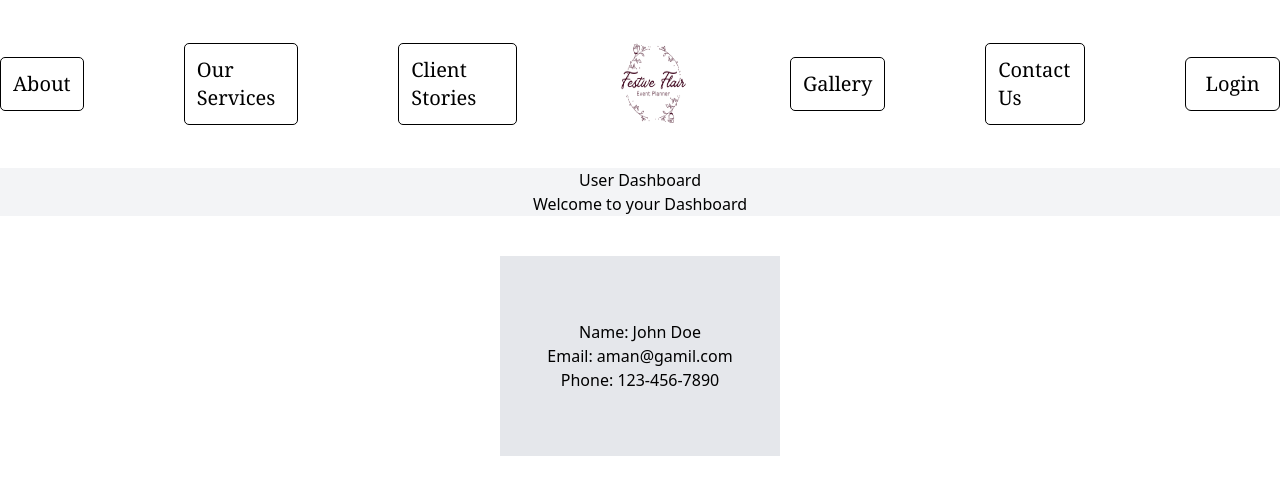
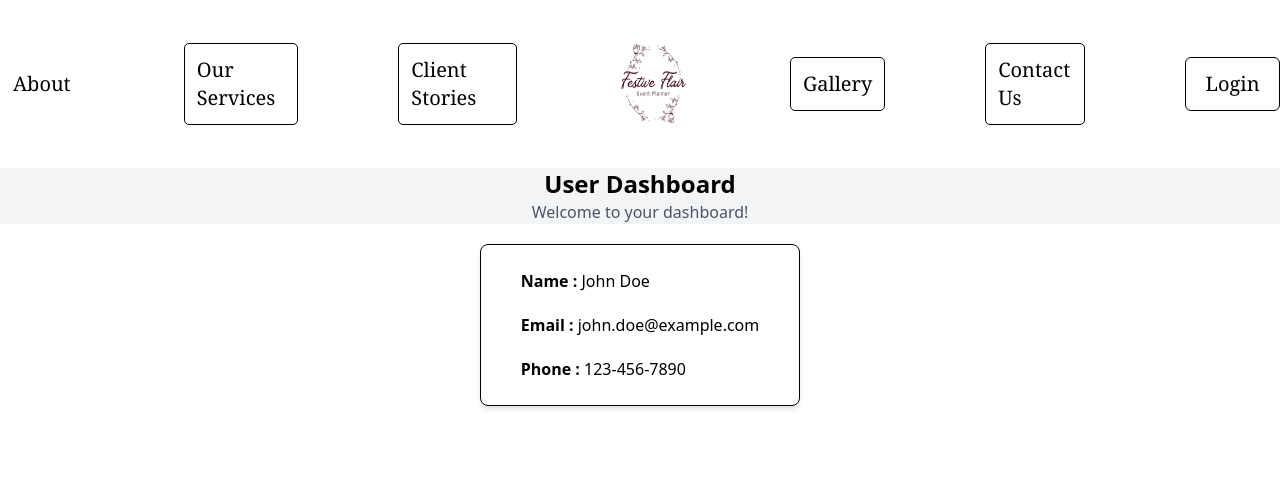
Before and after one commit to amanpatel8982/Events-Planner, a React (Vite) app in the folder client/: page /userDashboard in a window 1280 px wide. Shown: the top 494 px of the page. Built offline with nearby package versions, Linux system fonts and the light colour scheme; no server answers.

Commit message:
UserDashboard

```diff
--- a/client/src/components/Hero.jsx
+++ b/client/src/components/Hero.jsx
@@ -6,7 +6,7 @@ const Hero = () => {
       <div className="mt-[-11%] relative h-198 flex justify-center items-center">
         <img src={background} alt="" className="absolute inset-0 w-full h-full -z-10 object-cover"/>
 
-        <div className="absolute inset-0 bg-black opacity-40">
+        <div className="absolute inset-0 bg-black opacity-50">
 
         </div>
         <div className="grid gap-20 justify-items-center  bg-gradient-to rounded-xl p-10 w-3/4">
--- a/client/src/components/Navbar.jsx
+++ b/client/src/components/Navbar.jsx
@@ -8,7 +8,7 @@ const Navbar = () => {
   return (
     <>
       <div className="bg-transparent flex justify-center gap-25 h-42 text-xl items-center sticky top-0 z-99">
-        <Link to={"/about"} className="border rounded-[5px] hover:bg-pink-500 hover:text-white p-3 font-serif bg-white ">About</Link>
+        <Link to={"/about"} className="border rounded-[5px] hover:bg-pink-500 hover:text-white p-3 font-serif bg-white border-white">About</Link>
         <Link to={"/services"} className="border rounded-[5px] hover:bg-pink-500 hover:text-white p-3 font-serif  bg-white">Our Services</Link>
         <Link to={"/stories"} className="border rounded-[5px] hover:bg-pink-500 hover:text-white p-3 font-serif  bg-white">Client Stories</Link>
         <Link to={"/"}>
--- a/client/src/pages/userDashboard.jsx
+++ b/client/src/pages/userDashboard.jsx
@@ -1,24 +1,52 @@
-import React from 'react';
+import React, { useEffect, useState } from "react";
+import { toast } from "react-hot-toast";
+import api from "../config/api";
 
-const userDashboard = () => {
+const UserDashboard = () => {
+  const [userdata, setUserData] = useState({
+    fullName: "John Doe",
+    email: "john.doe@example.com",
+    phone: "123-456-7890",
+  });
+
+  const fetchUserData = async () => {
+    try {
+      const res = await api.get("/user/profile");
+      setUserData(res.data.data);
+      toast.success(res.data.message);
+    } catch (error) {
+      toast.error(
+        `Error : ${error.response?.status || error.message} | ${
+          error.response?.data.message || ""
+        }`
+      );
+    }
+  };
+
+  useEffect(() => {
+    fetchUserData();
+  }, []);
+
   return (
     <>
-      <div className='flex flex-col items-center  bg-gray-100'>
-        <h1>User Dashboard</h1>
-        <p>Welcome to your Dashboard</p>
+      <div className="flex flex-col items-center justify-center bg-gray-100">
+        <h1 className="text-2xl font-bold">User Dashboard</h1>
+        <p className="text-gray-600">Welcome to your dashboard!</p>
       </div>
 
+      <div className="bg-white mx-auto my-5 w-[25%] border p-6 rounded-lg shadow-md grid justify-around gap-5">
+        <h3>
+          <b>Name :</b> {userdata.fullName}
+        </h3>
+        <h3>
+          <b>Email :</b> {userdata.email}
+        </h3>
+        <h3>
+          <b>Phone :</b> {userdata.phone}
+        </h3>
+      </div>
+    </>
+  );
+};
 
-     <div className='flex items-center justify-center  mt-10 '>
-      <div className='flex flex-col items-center h-50 w-70 justify-center   bg-gray-200 p-10'>
-
-        <p>Name: John Doe</p>
-        <p>Email: aman@gamil.com</p>
-        <p>Phone: 123-456-7890</p>
-      </div>
-        </div>
-    </>
-  )
-}
-
-export default userDashboard
+export default UserDashboard;
```
